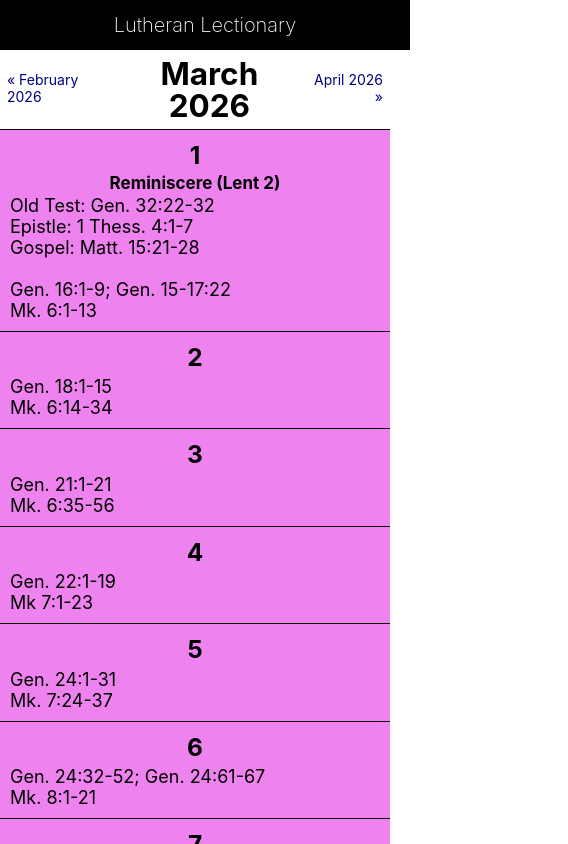
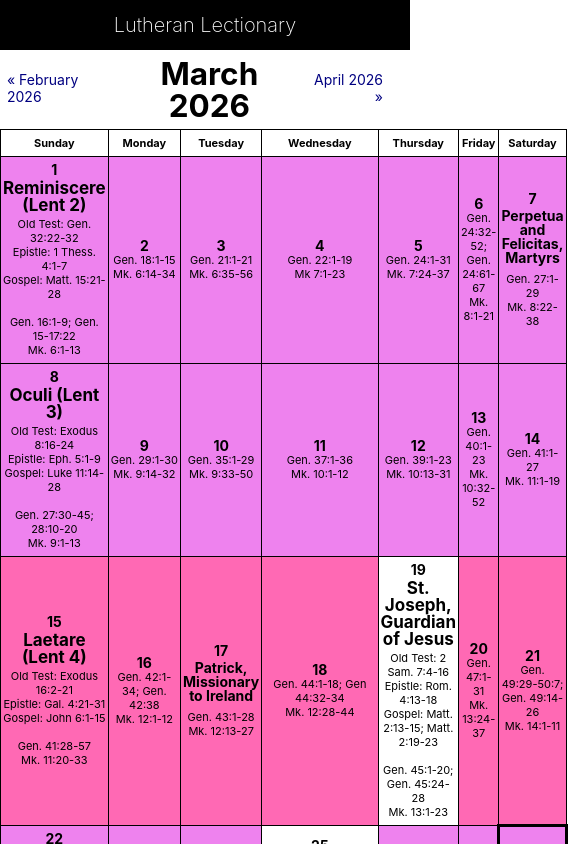
Before and after one commit to stanlemon/lectionary-js, a React (Vite) app: page /today in a window 390 px wide. Shown: the top 844 px of the page, 568 px wide, since content can reach past the window. Built offline with nearby package versions, Linux system fonts and the light colour scheme.

Commit message:
Rewrite mobile CSS to use compact 7-column grid with detail panel styles

```diff
--- a/app/App.css
+++ b/app/App.css
@@ -354,50 +354,62 @@
     border-right: 0px;
   }
 
-  /* Force table to not be like tables anymore */
-  #calendar table,
-  #calendar thead,
-  #calendar tbody,
-  #calendar th,
+  /* Compact 7-column grid — keep table layout, shrink cells */
   #calendar td,
-  #calendar tr {
-    display: block;
+  #calendar th {
+    padding: 6px 2px;
+    font-size: 11px;
+    text-align: center;
+    vertical-align: middle;
   }
 
-  #calendar {
-    border-left: none;
-    border-right: none;
+  #calendar h3 {
+    font-size: 14px;
+    margin: 0;
   }
 
-  /* Hide table headers (but not display: none;, for accessibility) */
-  #calendar thead tr {
-    position: absolute;
-    top: -9999px;
-    left: -9999px;
+  /* Hide reading content inside cells; only show the date number */
+  #calendar td .day-readings {
+    display: none;
   }
 
-  #calendar td {
-    /* Behave  like a "row" */
-    border-top: none;
-    border-left: none;
-    border-right: none;
-    position: relative;
-    white-space: normal;
-    text-align: left;
-    font-size: 18px;
+  /* Today gets a visible ring on mobile too */
+  td.today {
+    border: 3px #000 solid;
   }
 
-  #calendar td:before {
-    /* Now like a table header */
-    position: absolute;
-    /* Top/left values mimic padding */
-    top: 6px;
-    left: 6px;
-    width: 45%;
-    padding-right: 10px;
-    white-space: nowrap;
-    text-align: left;
+  /* Detail panel rendered below the calendar table */
+  .day-detail-panel {
+    border-top: 2px solid #000;
+    padding: 12px 12px 20px;
+    background: #f9f9f9;
+  }
+
+  .day-detail-panel .day-detail-date {
+    font-size: 12px;
+    color: #666;
+    margin-bottom: 4px;
+  }
+
+  .day-detail-panel .day-detail-title {
     font-weight: bold;
+    font-size: 15px;
+    margin-bottom: 8px;
+    color: #000;
+  }
+
+  .day-detail-panel .day-detail-readings {
+    font-size: 13px;
+    line-height: 1.8;
+    color: #222;
+    margin-bottom: 10px;
+  }
+
+  .day-detail-panel a.day-detail-link {
+    color: navy;
+    font-size: 13px;
+    font-weight: 600;
+    text-decoration: none;
   }
 
   .highlight-none {
```
